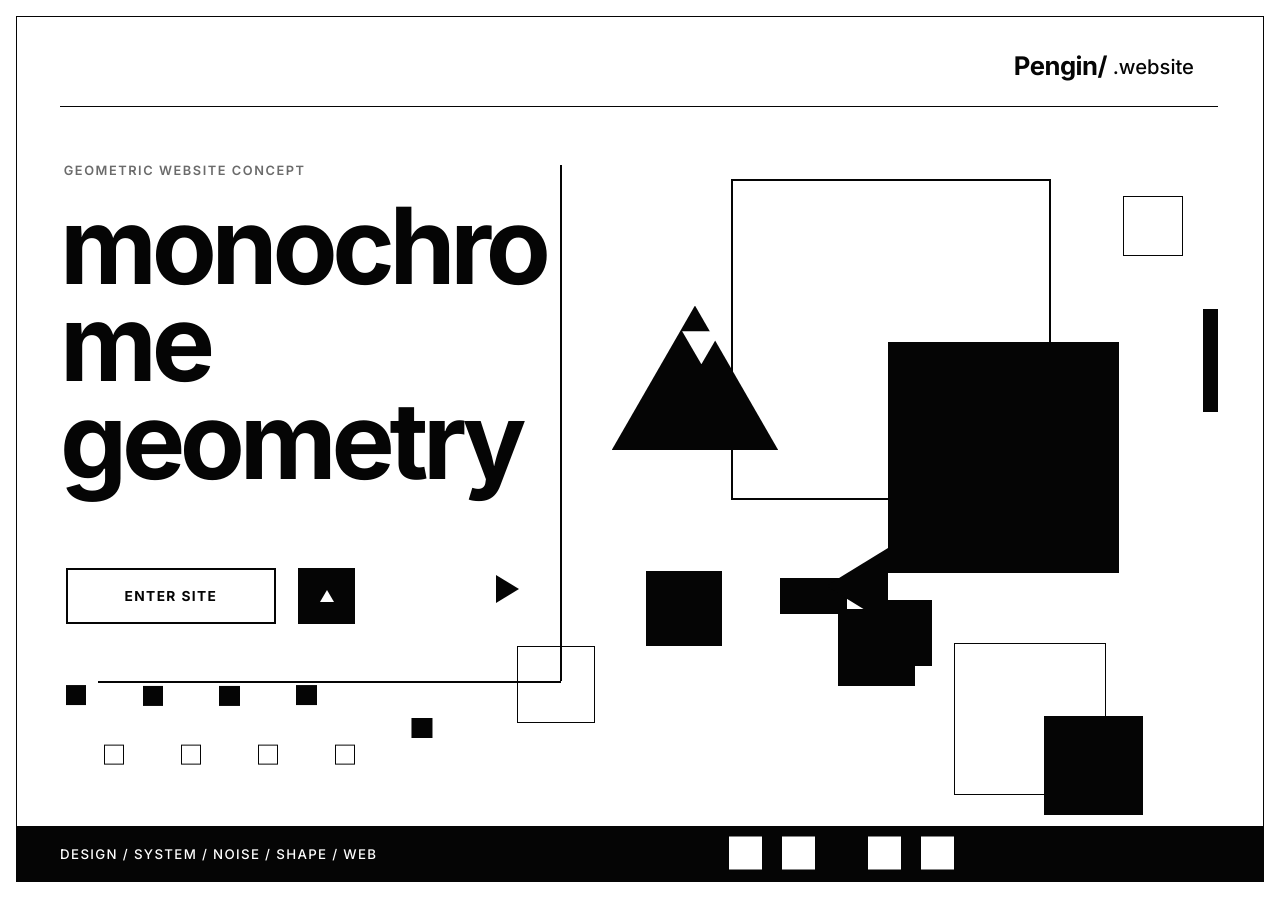
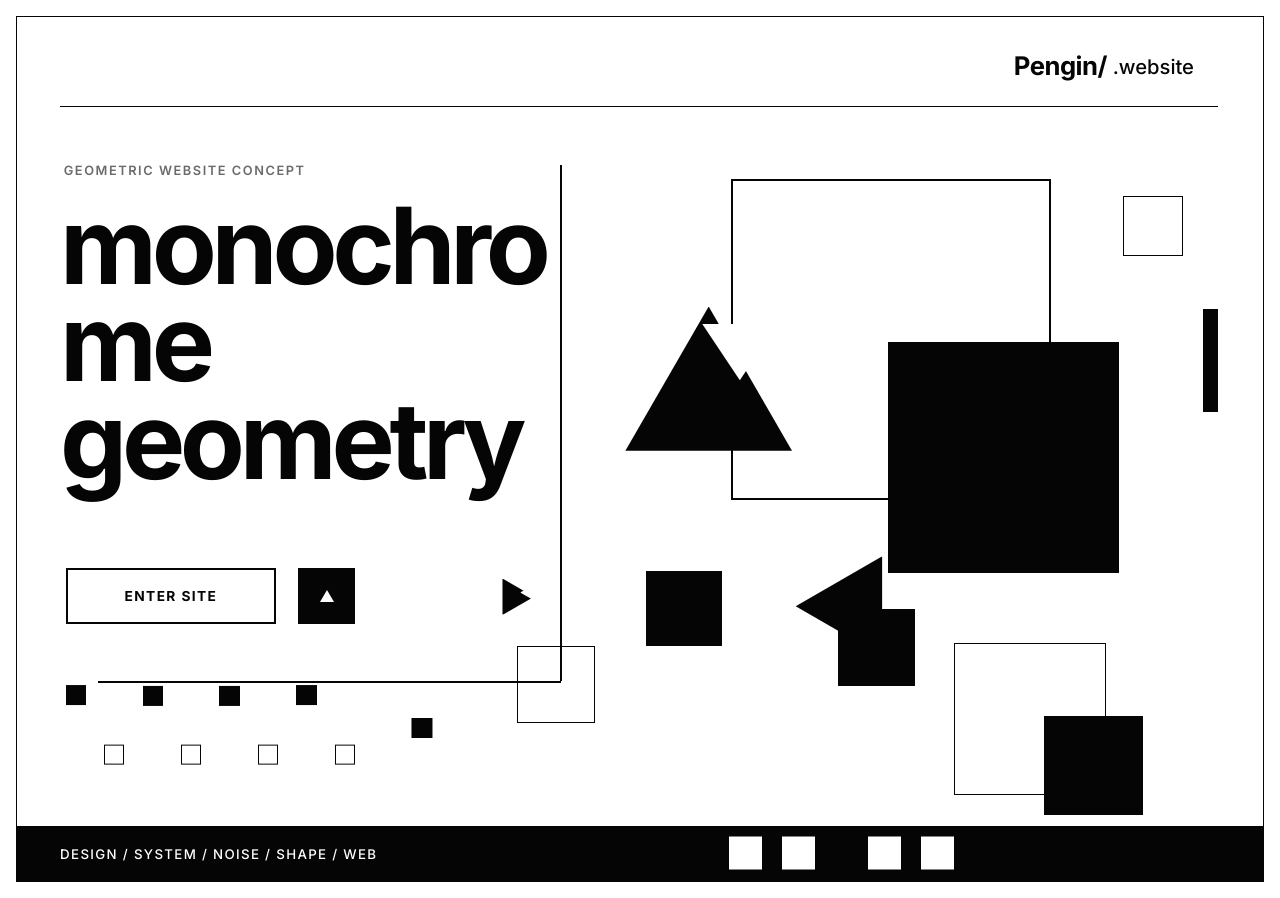
Before and after one commit to yuta843/yuta843.github.io, a plain HTML site: page index.html in a window 1280 px wide. Drawn offline with Linux system fonts and the light colour scheme.

Commit message:
Use exact Figma triangle geometry and cutouts

```diff
--- a/index.html
+++ b/index.html
@@ -19,13 +19,19 @@
       .cta{left:3.897cqw;top:44.191cqw;height:4.559cqw}.cta a{width:16.912cqw;font-size:1.103cqw}.cta-icon{width:4.559cqw;margin-left:1.765cqw}
       .rhythm-line{left:6.471cqw;top:53.309cqw;width:37.206cqw}.rhythm{left:3.897cqw;top:56.25cqw;gap:1.471cqw}.rhythm i{width:1.618cqw;height:1.618cqw}
       .outline-main{left:57.279cqw;top:13.015cqw;width:25.735cqw;height:25.735cqw}.black-main{left:69.926cqw;top:26.103cqw;width:18.529cqw;height:18.529cqw}
-      .triangle-main{left:47.721cqw;top:23.162cqw;width:13.382cqw;height:11.618cqw;border:0;background:var(--ink);clip-path:polygon(50% 0,100% 100%,0 100%)}
-      .triangle-main:after{left:5.662cqw;top:2.059cqw;width:3.088cqw;height:2.647cqw;border:0;background:#fff;clip-path:polygon(50% 100%,100% 0,0 0)}
+      .triangle-main{left:47.794cqw;top:23.235cqw;width:15.441cqw;height:15.441cqw;border:0;background:none;clip-path:none}
+      .triangle-main:before{content:"";position:absolute;left:6.7%;top:0;width:86.6%;height:75%;background:var(--ink);clip-path:polygon(50% 0,100% 100%,0 100%)}
+      .triangle-main:after{content:"";position:absolute;left:7.206cqw;top:1.397cqw;width:6.029cqw;height:4.522cqw;border:0;background:#fff;clip-path:polygon(50% 100%,100% 0,0 0)}
       .outline-small{left:88.75cqw;top:14.338cqw;width:4.853cqw;height:4.853cqw}.solid-small{left:50.515cqw;top:44.485cqw;width:6.029cqw;height:6.029cqw}
-      .side-triangle{left:38.456cqw;top:44.779cqw}.arrow-cluster{left:61.25cqw;top:42.647cqw;width:12.206cqw;height:9.412cqw}
+      .side-triangle{left:38.529cqw;top:44.853cqw;width:3.382cqw;height:3.382cqw;border:0;background:none}
+      .side-triangle:before{content:"";position:absolute;left:.227cqw;top:.423cqw;width:2.929cqw;height:2.537cqw;background:var(--ink);clip-path:polygon(50% 0,100% 100%,0 100%);transform:rotate(90deg)}
+      .side-triangle:after{content:"";position:absolute;left:1.691cqw;top:.147cqw;width:2.674cqw;height:2.316cqw;background:#fff;clip-path:polygon(50% 0,100% 100%,0 100%);transform:rotate(-90deg)}
+      .arrow-cluster{left:61.324cqw;top:42.647cqw;width:9.265cqw;height:9.265cqw}
+      .arrow-cluster:before{display:none}.arrow-cluster:after{content:"";position:absolute;left:.621cqw;top:1.158cqw;width:8.024cqw;height:6.949cqw;border:0;background:var(--ink);clip-path:polygon(50% 0,100% 100%,0 100%);transform:rotate(-90deg)}.arrow-square{display:none}
       .outline-low{left:75.221cqw;top:50.221cqw;width:12.206cqw;height:12.206cqw}.black-low{left:82.426cqw;top:56.103cqw;width:7.941cqw;height:7.941cqw}
       .front-low{left:65.882cqw;top:47.5cqw;width:6.176cqw;height:6.176cqw}.micro-mark{left:95.221cqw;right:auto;top:23.456cqw;width:1.176cqw;height:8.235cqw}
       .micro-square{left:40.147cqw;top:50.515cqw;width:6.25cqw;height:6.176cqw}.footer-squares{left:57.132cqw;top:66.25cqw;bottom:auto;gap:1.618cqw}.footer-squares i{width:2.647cqw;height:2.647cqw}.footer-squares i:nth-child(3){margin-left:2.647cqw}
+      .outline-main:after{content:"";position:absolute;left:-.368cqw;top:12.647cqw;width:2.547cqw;height:2.206cqw;background:var(--ink);clip-path:polygon(50% 100%,100% 0,0 0)}
       .brand{animation:brand-track 3.395036s linear infinite}
       .black-main{animation:main-square-track 3.395036s linear infinite}
       .rhythm i,.footer-squares i{animation-duration:3.395036s;animation-timing-function:linear;animation-iteration-count:infinite}
```
